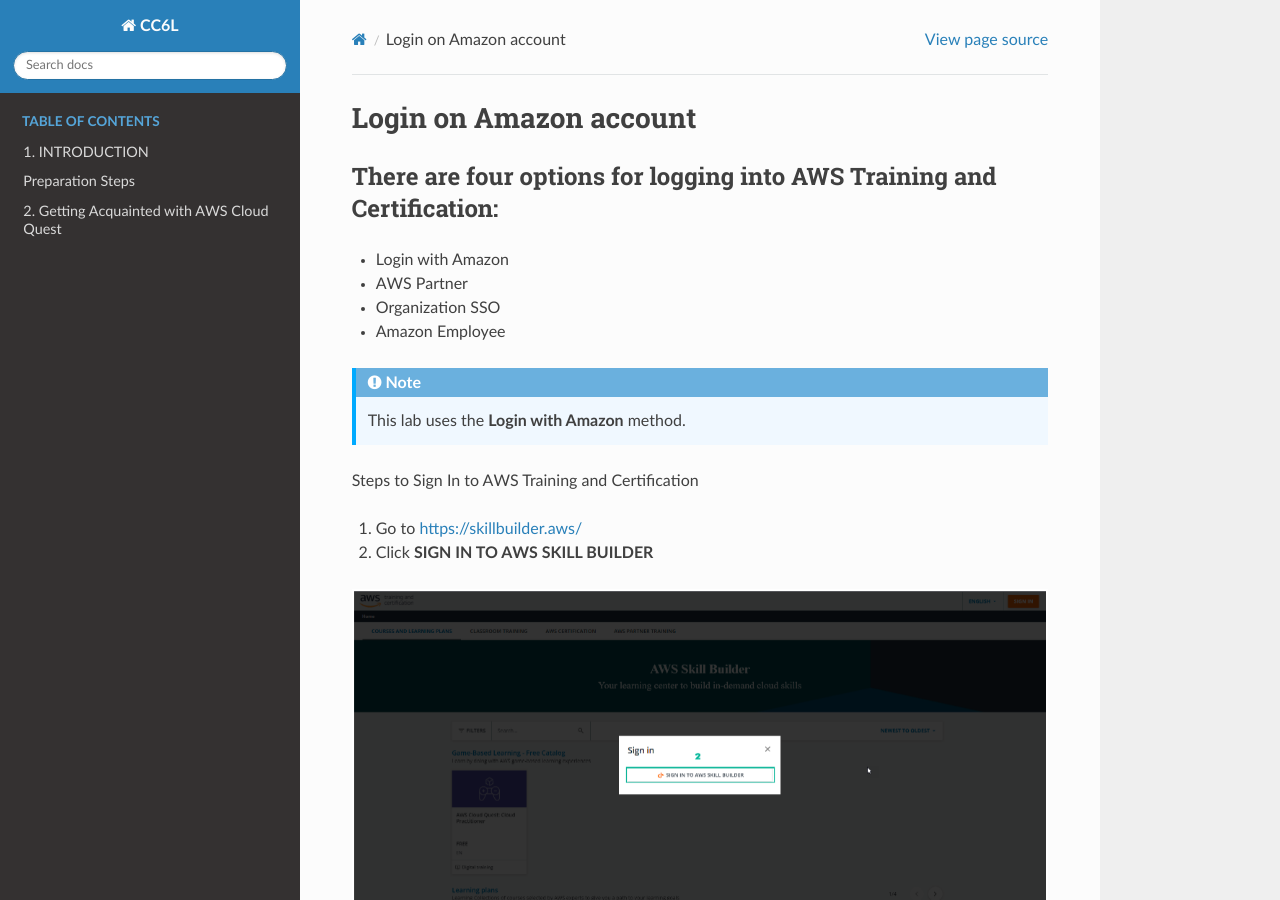
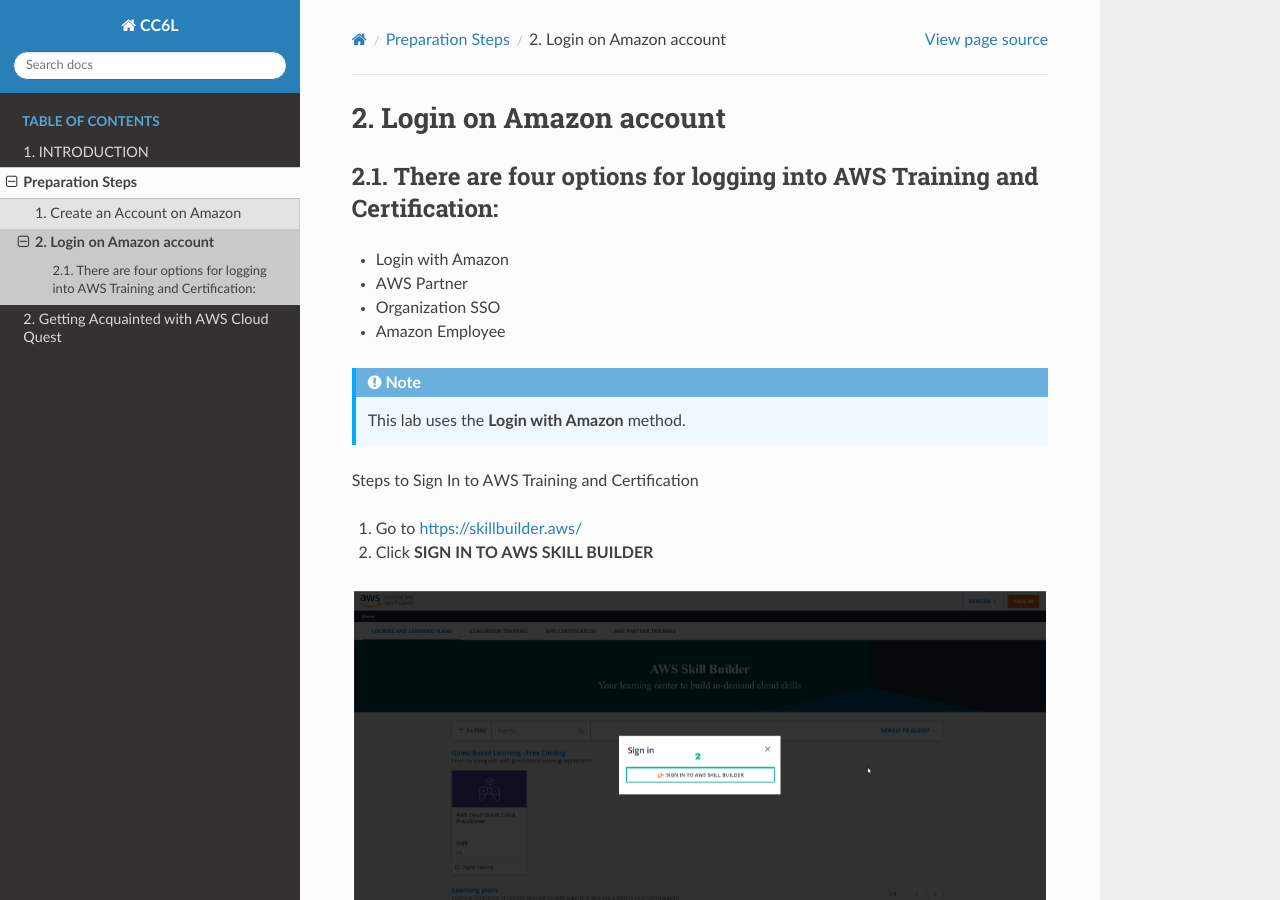
Before and after one commit to jambybrillo/aws_partitioner, a Sphinx documentation site: the page built from docs/source/2.2_login_to_amazon_account.rst, in a window 1280 px wide and 900 px high. Built offline with Sphinx 7.4.7 and the Read the Docs theme 3.1.0, drawn with Linux system fonts in a browser that asks for light colours; pages that are not in the unit, such as notebooks, are missing from menus.

Commit message:
Update preparation_steps.rst

```diff
--- a/docs/source/preparation_steps.rst
+++ b/docs/source/preparation_steps.rst
@@ -34,5 +34,5 @@
    :numbered:
 
 
-   preparation_steps/create_an_amazon_account
-   preparation_steps/login_to_amazon_account
+   2.1_create_an_amazon_account
+   2.2_login_to_amazon_account
```
